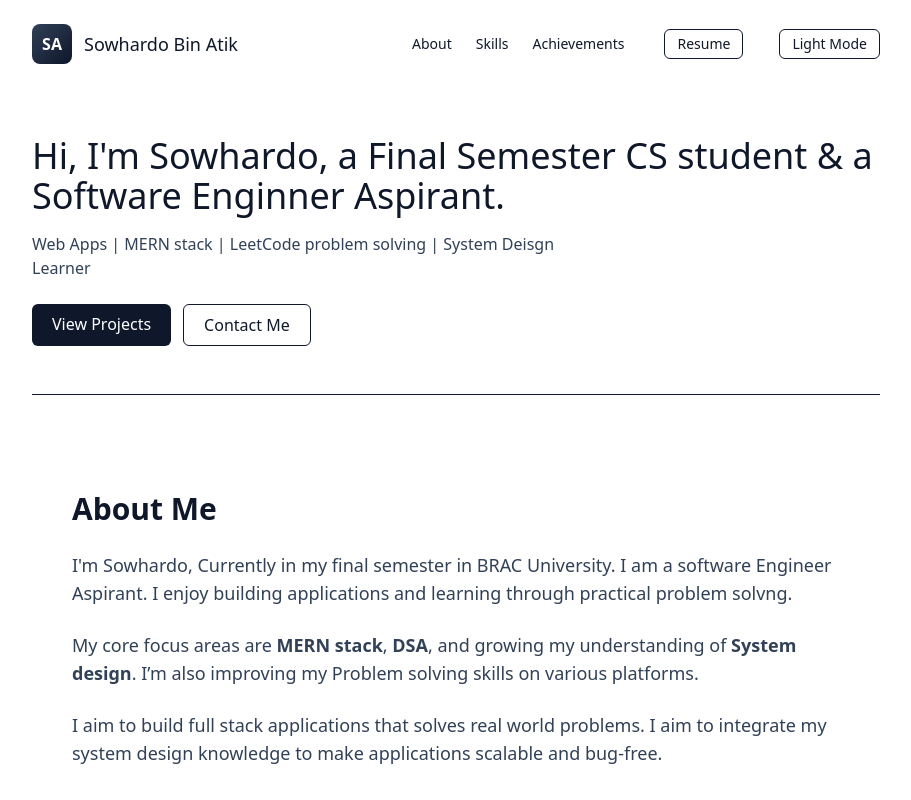
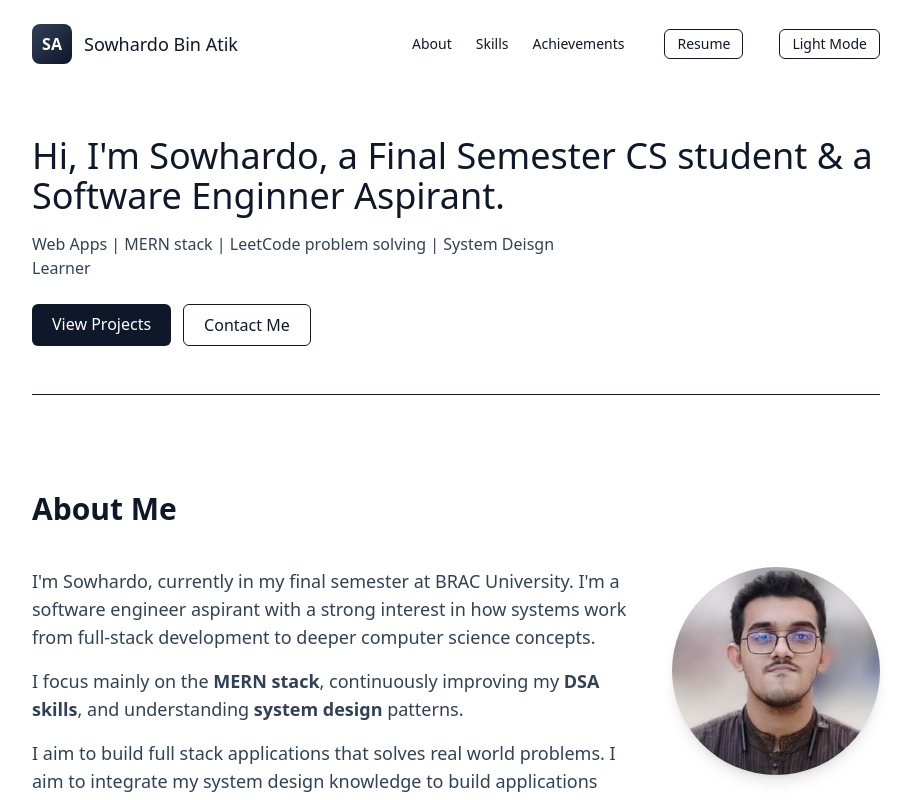
Before and after one commit to Sowhardo12/My_Portfolio, a React (Vite) app: page / in a window 1280 px wide. Shown: the top 800 px of the page, without its empty margins (184-1095 px from the left). Built offline with nearby package versions, Linux system fonts and the light colour scheme.

Commit message:
picture added

```diff
--- a/src/pages/HomePage.jsx
+++ b/src/pages/HomePage.jsx
@@ -5,7 +5,7 @@ import { FaGithub, FaLinkedin, FaPhone, FaEnvelope, FaDiscord } from "react-icon
 // import { useContext } from "react";
 // import { ThemeContext } from "../context/ThemeContext.jsx";
 
-
+import profilePic from "../images/image.jpeg"
 
 function HomePage(){
     const [mobileOpen, setMobileOpen] = useState(false);
@@ -70,7 +70,7 @@ function HomePage(){
           </div>
         </main>
         {/* Placeholder sections */}
-        <section
+        {/* <section
           id="about"
           className="py-24 border-t dark:border-slate-700">
           <div className="max-w-3xl mx-auto">
@@ -94,7 +94,50 @@ function HomePage(){
               system design knowledge to make applications scalable and bug-free.
             </p>
           </div>
-        </section>
+        </section> */}
+        <section
+  id="about"
+  className="py-24 border-t dark:border-slate-700"
+>
+  <div className="max-w-4xl mx-auto">
+    <h2 className="text-3xl font-bold mb-10 text-center md:text-left">About Me</h2>
+
+    {/* Parent container */}
+    <div className="flex flex-col md:flex-row-reverse items-center md:items-start gap-10">
+
+      {/* --- Image on Right (Desktop) --- */}
+      <div className="flex-shrink-0">
+        <img
+          src={profilePic}
+          alt="Sowhardo"
+          className="w-40 h-40 md:w-52 md:h-52 rounded-full object-cover shadow-lg"
+        />
+      </div>
+
+      {/* --- Text on Left --- */}
+      <div className="text-center md:text-left space-y-6 md:space-y-4">
+        <p className="text-lg leading-7 text-slate-700 dark:text-slate-300">
+          I'm Sowhardo, currently in my final semester at BRAC University.
+          I'm a software engineer aspirant with a strong interest in how systems
+          work  from full-stack development to deeper computer science concepts.
+        </p>
+
+        <p className="text-lg leading-7 text-slate-700 dark:text-slate-300">
+          I focus mainly on the <span className="font-semibold">MERN stack</span>,
+          continuously improving my <span className="font-semibold">DSA skills</span>,
+          and understanding <span className="font-semibold">system design</span> patterns.
+        </p>
+
+        <p className="text-lg leading-7 text-slate-700 dark:text-slate-300">
+          I aim to build full stack applications that solves real world problems. I aim to integrate my
+              system design knowledge to build applications scalable and bug-free.
+        </p>
+      </div>
+
+    </div>
+  </div>
+</section>
+
 
 
 
```
